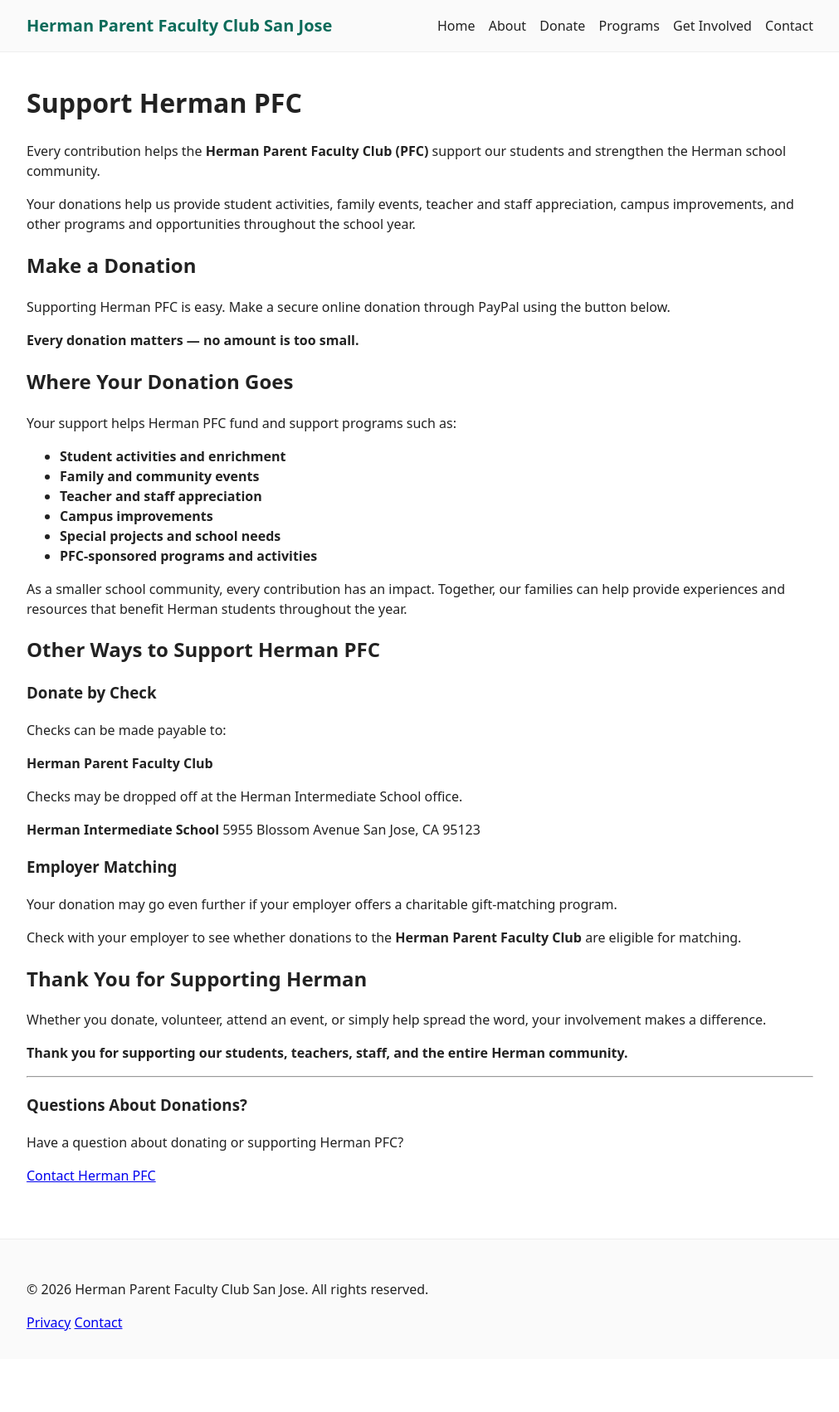
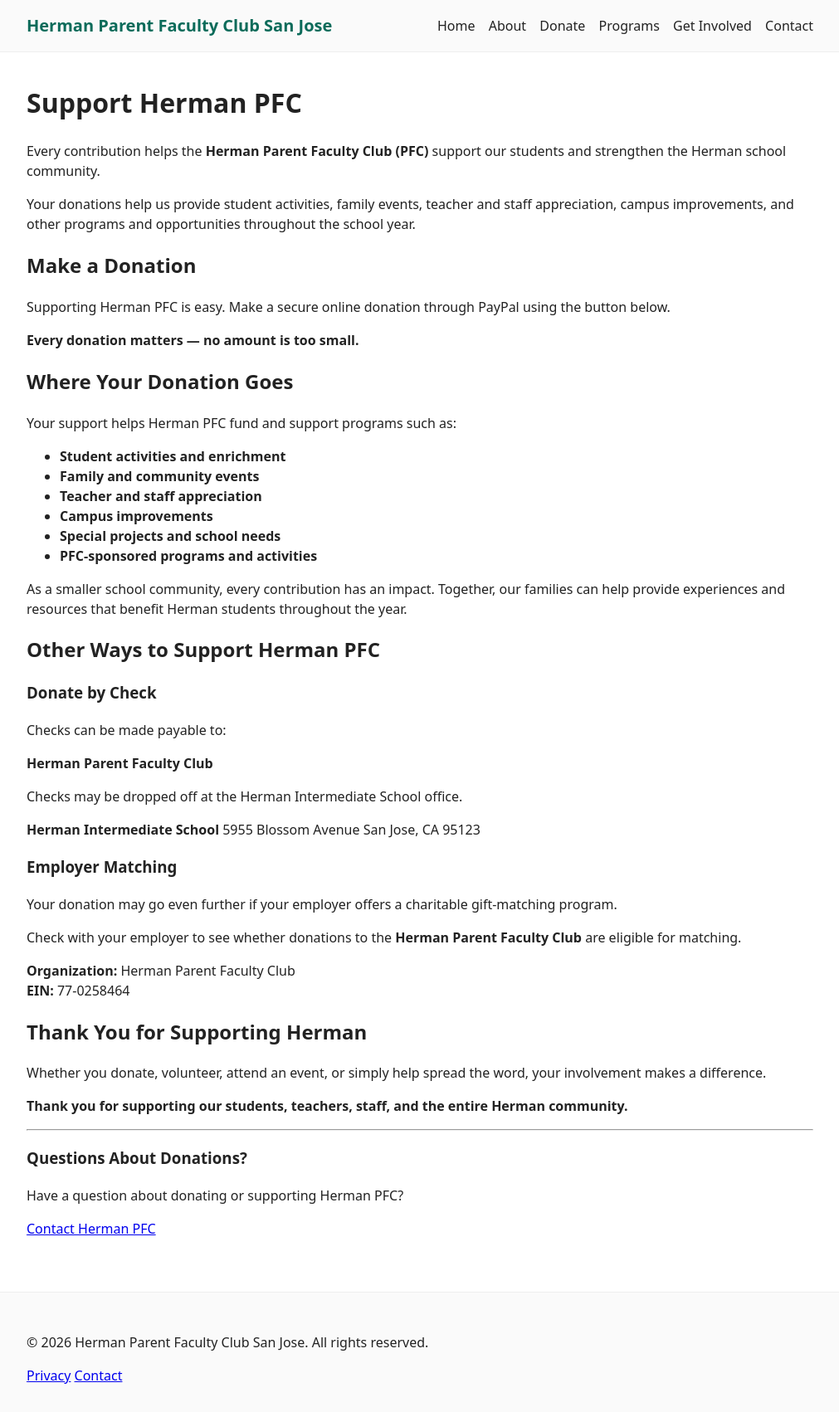
Before and after one commit to hermanparentfacultyclub/www, a Jekyll site: the page built from donate.md, in a window 1280 px wide. Shown: the whole page at 83% size, without its empty margins (134-1145 px from the left). Built offline with Jekyll 4.4.1, drawn with Linux system fonts in a browser that asks for light colours; comment, search, counter and statistics services are not loaded; before the commit the page ends 1638 px from its top, so only the background shows below that; part of the change alters nothing that is shown.

Commit message:
Update donate.md

```diff
--- a/donate.md
+++ b/donate.md
@@ -62,16 +62,8 @@ Your donation may go even further if your employer offers a charitable gift-matc
 
 Check with your employer to see whether donations to the **Herman Parent Faculty Club** are eligible for matching.
 
-<!--
-OPTIONAL:
-Once the PFC's nonprofit/EIN information is confirmed,
-add it here to make employer matching easier.
-
-Example:
-
 **Organization:** Herman Parent Faculty Club
-**EIN:** XX-XXXXXXX
--->
+**EIN:** 77-0258464
 
 ## Thank You for Supporting Herman
 
```
